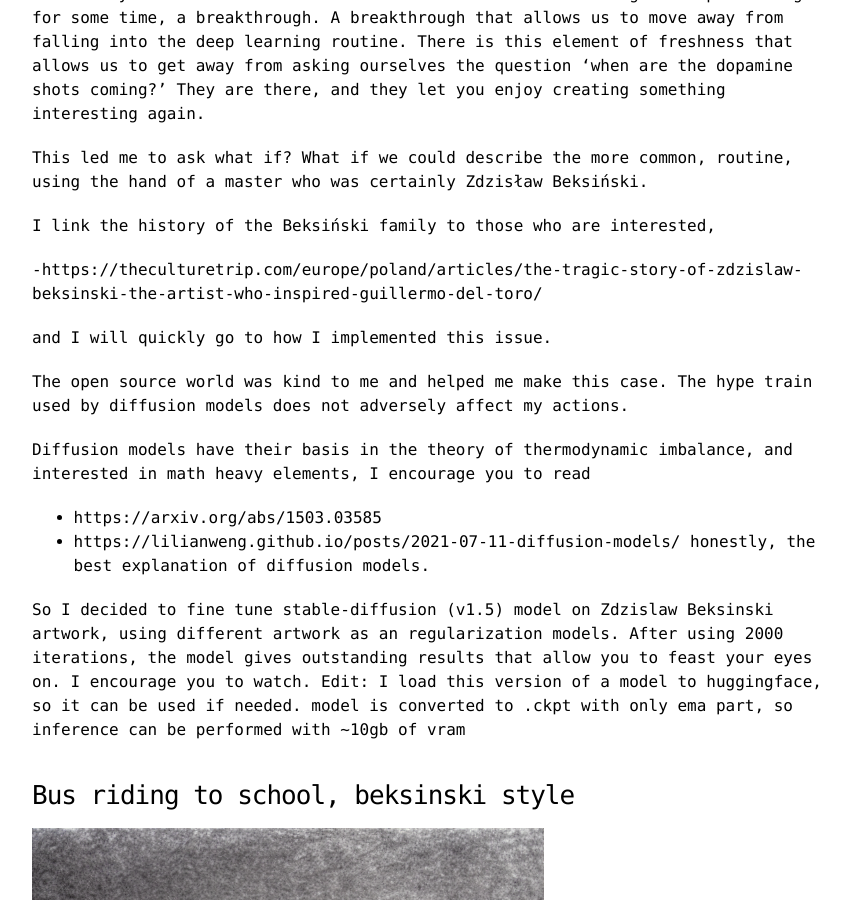
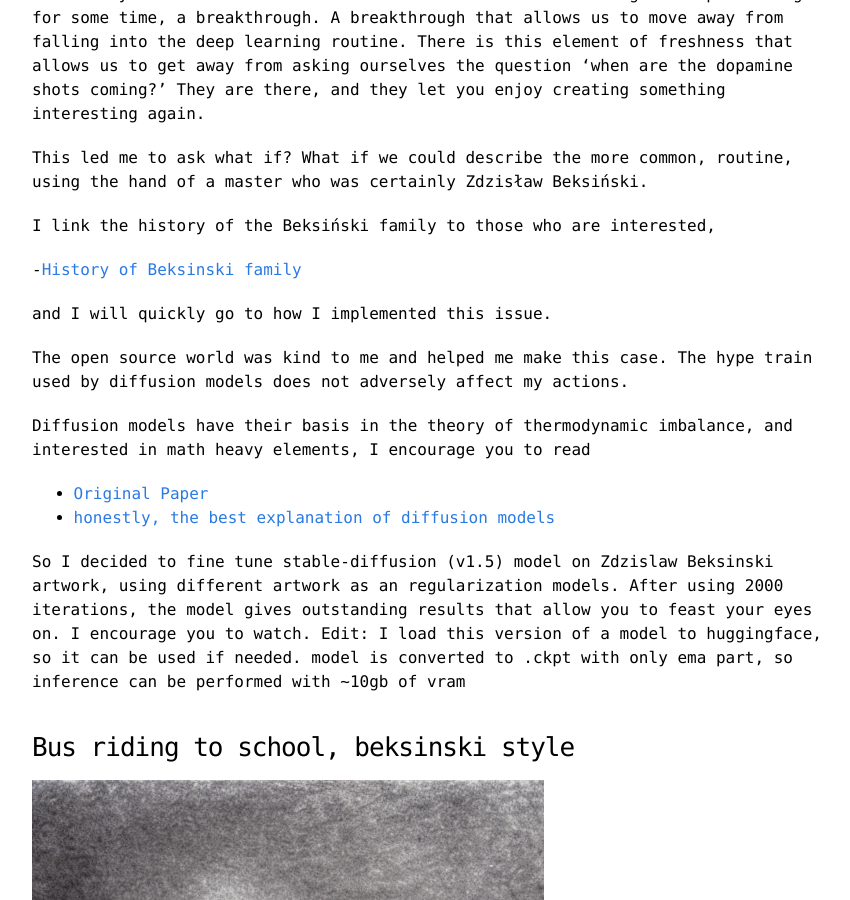
Before and after one commit to s3nh/s3nh.github.io, a Jekyll site: the page built from _posts/2022-11-04-stable-diffusion-and-art.md, in a window 1280 px wide and 900 px high, scrolled down 586 px. Shown: the whole window, without its empty margins (208-1058 px from the left). Built offline with Jekyll 4.4.1, drawn with Linux system fonts in a browser that asks for light colours; Markdown is read by kramdown in place of the engine named in the settings.

Commit message:
Update 2022-11-04-stable-diffusion-and-art.md

```diff
--- a/_posts/2022-11-04-stable-diffusion-and-art.md
+++ b/_posts/2022-11-04-stable-diffusion-and-art.md
@@ -30,7 +30,7 @@
 
 I link the history of the Beksiński family to those who are interested,
 
--https://theculturetrip.com/europe/poland/articles/the-tragic-story-of-zdzislaw-beksinski-the-artist-who-inspired-guillermo-del-toro/
+-[History of Beksinski family](https://theculturetrip.com/europe/poland/articles/the-tragic-story-of-zdzislaw-beksinski-the-artist-who-inspired-guillermo-del-toro/)
 
 and I will quickly go to how I implemented this issue.
 
@@ -41,10 +41,9 @@
 and interested in math heavy elements, I encourage you to read
 
 
-- https://arxiv.org/abs/1503.03585
+- [Original Paper](https://arxiv.org/abs/1503.03585)
 
-- https://lilianweng.github.io/posts/2021-07-11-diffusion-models/ honestly, the best explanation of diffusion models.
-
+- [honestly, the best explanation of diffusion models](https://lilianweng.github.io/posts/2021-07-11-diffusion-models/)
 
 So I decided to fine tune stable-diffusion (v1.5) model on Zdzislaw Beksinski artwork,
 using different artwork as an regularization models.
```
